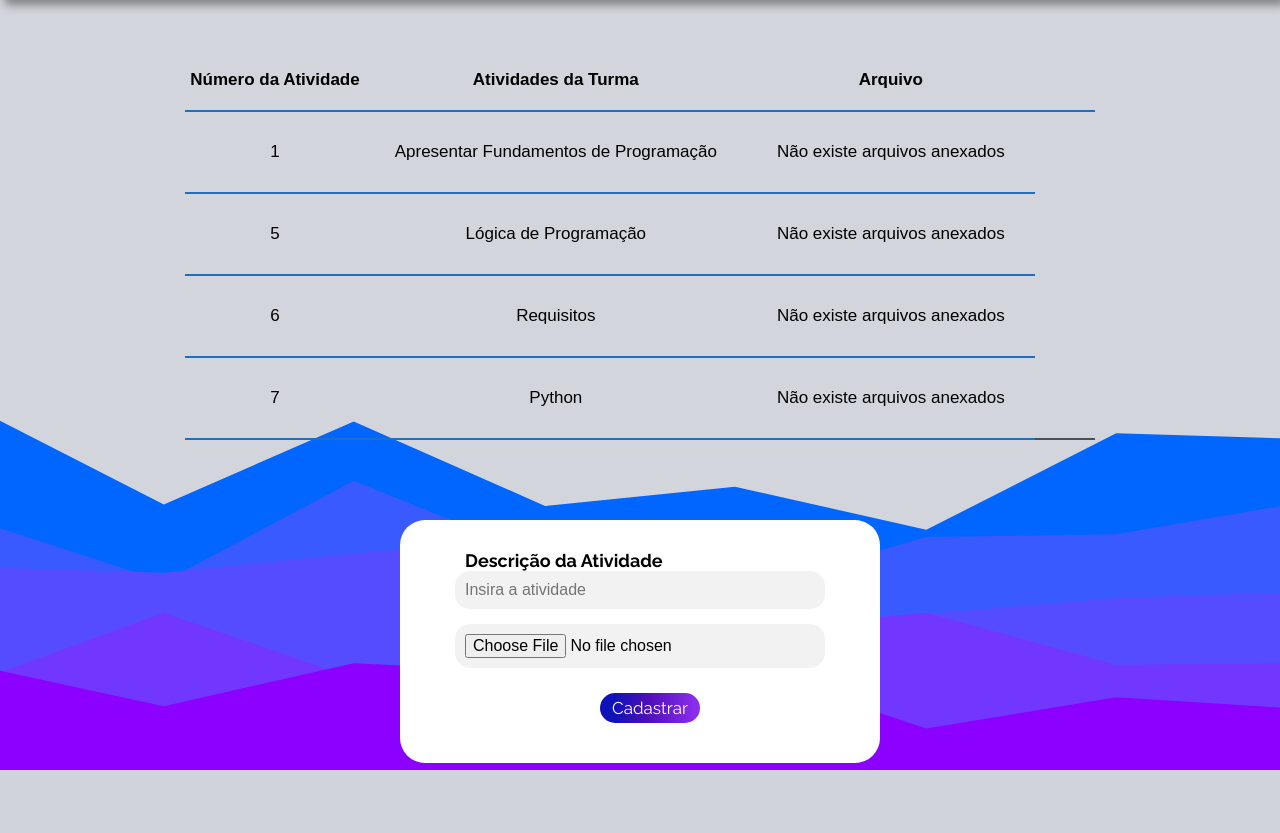
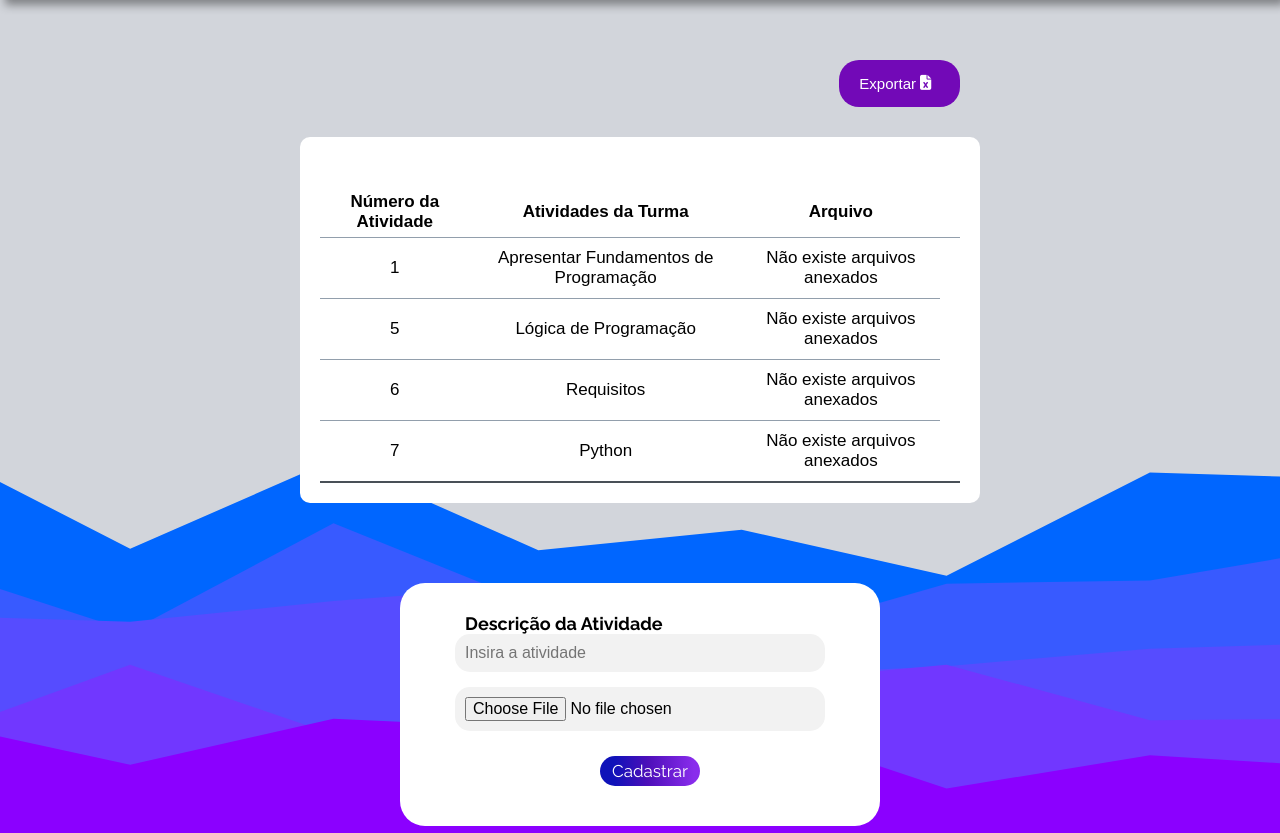
Before and after one commit to NaaQuinteiro/Projeto_Escola, a Django app: page /lista_atividade/1 in a window 1280 px wide. Shown: the part 120-953 px from the top of the page. Before the commit the page ends 890 px from the top, so only its background shows below. Run offline with Django 5.2, Linux system fonts and the light colour scheme; data comes from the database, SQL or seed files in the repository; both versions use the stored data as it was after the commit; some libraries are stand-ins or nearby versions.

Commit message:
N faz o xml de atividades

```diff
--- a/Escola/App_Escola/static/css/cad_atividade.css
+++ b/Escola/App_Escola/static/css/cad_atividade.css
@@ -143,21 +143,74 @@ header {
 }
 
 
-.tabela {
+
+.tabela{
     display: flex;
     justify-content: center;
+    padding: 20px;
     align-items: center;
-    padding-top: 50px;
+    background-color: white; /* Adiciona um fundo branco à tabela */
+    width: 50%; /* Define uma largura fixa para a tabela */
+    margin: auto; /* Centraliza a tabela na página */
+    border-radius: 10px; /* Adiciona bordas arredondadas */
+    overflow-x: auto; /* Adiciona rolagem horizontal caso a tabela seja muito larga */
 }
 
-table,
-th,
-td {
+table {
+    width: 100%; /* Faz a tabela ocupar toda a largura da div pai */
     border-collapse: collapse;
-    /*define a separação entre as bordar*/
-    padding: 30px;
+    padding: 10px; /* Reduz o espaçamento interno das células */
     text-align: center;
     font-family: "Roboto-Condensed", sans-serif;
     font-size: 17px;
-    border-bottom: 2px solid #1e6fc0;
 }
+
+th,
+td {
+    padding: 10px; /* Reduz o espaçamento interno das células */
+    border-bottom: 1px solid #929fac;
+}
+
+
+.excel{
+    display: flex;
+    justify-content: flex-end;
+    margin-top: 60px;
+    margin-bottom: 30px;
+    align-items:center;
+    border:none;
+    color: white;
+    font-family: "Nunito", sans-serif;
+    font-size: 15px;
+    width: 50%; /* Define a largura do elemento para coincidir com a largura da tabela */
+    margin-left: 25%; /* Move o botão para a esquerda para coincidir com a tabela */
+}
+.excel a{
+    display: flex;
+    align-items:center;
+    text-decoration: none;
+}
+
+.excel button{
+    display: flex;
+    padding:15px 20px 15px 20px;
+    border:none;
+    background-color:#7209B7;
+    border-radius: 20px;
+    color: white;
+    font-family: "Nunito", sans-serif;
+    font-size: 15px;
+}
+
+.excel button:hover{
+    transition: 0.5s;
+    background-color: rgba(77,15,185,1);
+}
+
+.excel i {
+    display: flex;
+    align-items: center;
+    padding-left: 4px;
+    width: 20px;
+    height: inherit;
+}
--- a/Escola/App_Escola/templates/CadastroAtividade.html
+++ b/Escola/App_Escola/templates/CadastroAtividade.html
@@ -23,6 +23,13 @@
     </header>
 
     <main>
+
+        <div class="excel">
+            <a href="{% url 'exportar_excel_atividade' %}" download>
+                <button>Exportar<i class="fa-solid fa-file-excel"></i></button>
+            </a>
+        </div>
+
 
         <div class="tabela" style="display: flex;justify-content: center;align-items: center;padding-top: 50px;">
             <table style="border-collapse: collapse;padding: 30px;text-align: center;font-family: 'Roboto-Condensed', sans-serif;font-size: 17px;border-bottom: 2px solid #495057;gap: 10px;">
--- a/Escola/App_Escola/templates/Page_professor.html
+++ b/Escola/App_Escola/templates/Page_professor.html
@@ -38,6 +38,10 @@
             </ul>
         {% endif %}
 
+        <a href="{% url 'exportar_excel_turma' %}" download>
+        <button>Exportar para Execel</button>
+        </a>
+
 
         <div class="tabela">
             <table>
--- a/Escola/App_Escola/urls.py
+++ b/Escola/App_Escola/urls.py
@@ -13,6 +13,8 @@ urlpatterns = [
     path('salvar_atividade_nova', views.salvar_atividade_nova, name='salvar_atividade_nova'),
     path('valida_excluir/<int:id_turma>', views.valida_excluir, name='valida_excluir'),
     path('atividade_arquivos/<str:nome_arquivo>', views.exibir_arquivo, name='exibir_arquivo'),
+    path('exportar_excel_turma/', views.exportar_para_excel_turmas, name='exportar_excel_turma'),
+    path('exportar_excel_atividade/', views.exportar_para_excel_Atividades, name='exportar_excel_atividade'),
     path('sair', views.sair, name='sair')
 
 ]
--- a/Escola/App_Escola/views.py
+++ b/Escola/App_Escola/views.py
@@ -3,9 +3,12 @@ import os
 from django.http import HttpResponse
 from django.shortcuts import get_object_or_404, redirect, render
 from hashlib import sha256
-from .models import Professor, Turma, Atividade
+from .models import Professor
+from .models import Turma
+from .models import Atividade
 from django.db import connection, transaction
 from django.contrib import messages #Biblioteca de mensagens de Django
+import openpyxl
 
 # Create your views here.
 
@@ -234,5 +237,59 @@ def exibir_arquivo(request, nome_arquivo):
     else:
         return HttpResponse('Arquivo não encontrado', status=404)
 
+
+def exportar_para_excel_turmas(request):
+    # Consulta para obter os dados que deseja exportar
+    dados_turma = Turma.objects.all()
+
+    # Criando um novo arquivo excel
+    workbook = openpyxl.Workbook()
+    sheet = workbook.active
+    sheet.title = 'TURMAS'
+
+    #Escrevendo cabeçalhos
+    sheet["A1"] = 'ID'
+    sheet["B1"] = 'NOME DA TURMA'
+
+    #Escrevendo os dados
+    for index, turma in enumerate(dados_turma, start=2):
+        sheet[f'A{index}'] = turma.id
+        sheet[f'B{index}'] = turma.nome_turma
+
+
+    #Salvando o arquivo Excel
+    response = HttpResponse(content_type='application/vnd.openxmlformats-officedocument.spreadsheetml.sheet')
+    response['Content-Disposition'] = 'attachment; filename=turma.xlsx'
+    workbook.save(response)
+    return response
+
+
+def exportar_para_excel_Atividades(request):
+    dados_atividades = Atividade.objects.all()
+
+    workbook = openpyxl.Workbook()
+    sheet = workbook.active
+    sheet.title = "ATIVIDADES"
+
+
+    #Escrevendo cabeçalhos
+    sheet["A1"] = 'ID'
+    sheet["B1"] = 'NOME DA ATIVIDADE'
+    sheet["C1"] = 'TURMA'
+
+    #Escrevendo os dados
+    for index, atividade in enumerate(dados_atividades, start=2):
+        sheet[f'A{index}'] = atividade.id
+        sheet[f'B{index}'] = atividade.nome_atividade
+        sheet[f'C{index}'] = atividade.id_turma.nome_turma
+
+
+    #Salvando o arquivo Excel
+    response = HttpResponse(content_type='application/vnd.openxmlformats-officedocument.spreadsheetml.sheet')
+    response['Content-Disposition'] = 'attachment; filename=atividades.xlsx'
+    workbook.save(response)
+    return response
+
+
 def sair(request):
     return render(request, 'Login.html')
--- a/requiriments.txt
+++ b/requiriments.txt
@@ -1,4 +1,6 @@
 asgiref==3.8.1
 Django==5.0.4
+et-xmlfile==1.1.0
+openpyxl==3.1.2
 sqlparse==0.4.4
 tzdata==2024.1
```
Also changed, not shown: Escola/App_Escola/static/css/professor.css (+33 -12 lines), Escola/db.sqlite3.
